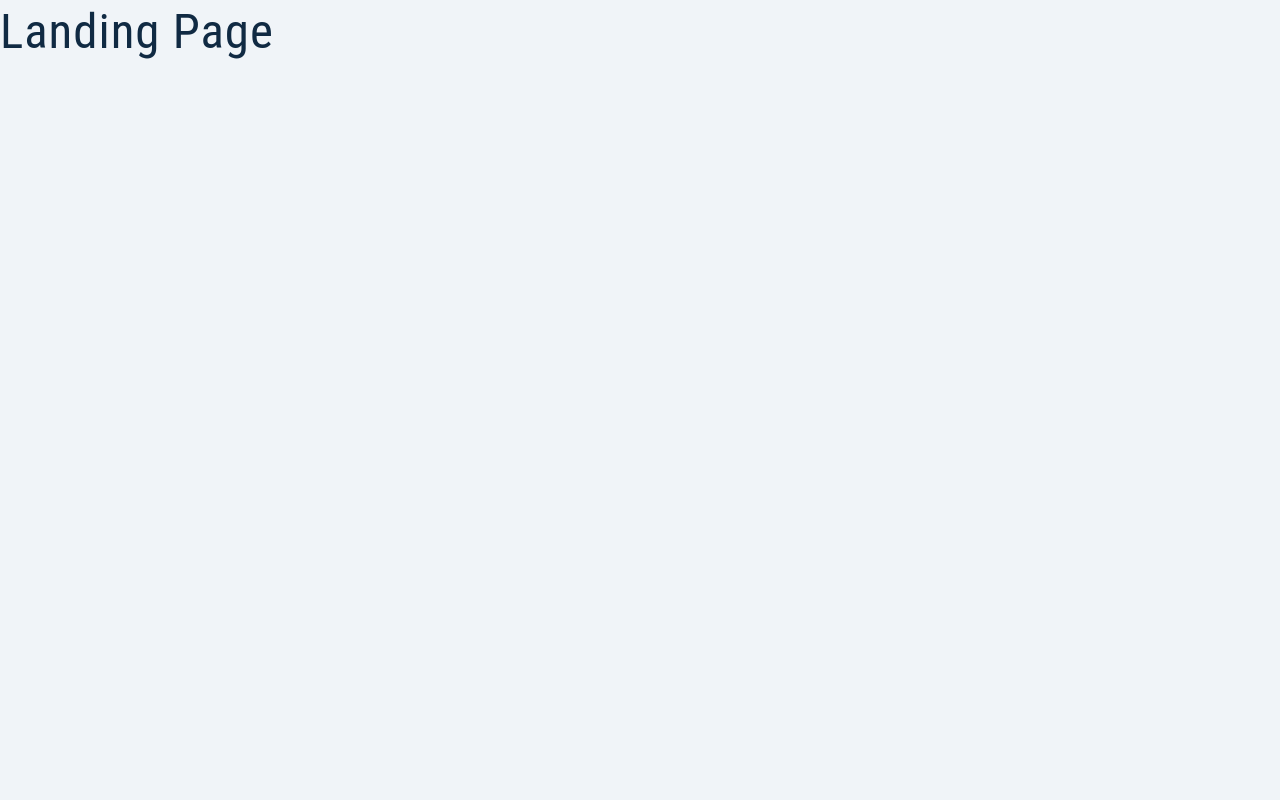
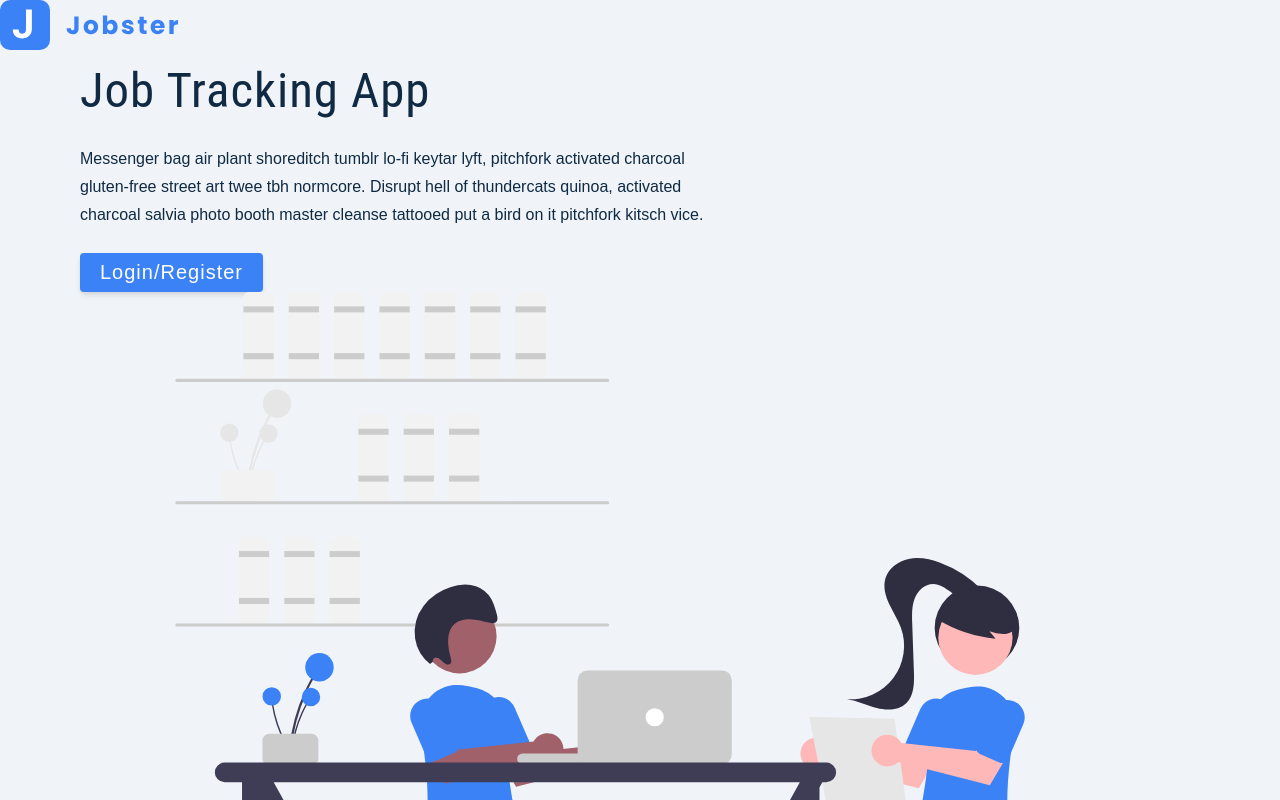
Before and after one commit to becasualle/jobhunter, a React (Create React App) app: page / in a window 1280 px wide. Shown: the top 800 px of the page. Built offline with nearby package versions, Linux system fonts and the light colour scheme.

Commit message:
5-Landing-basic-structure

```diff
--- a/src/pages/Landing.tsx
+++ b/src/pages/Landing.tsx
@@ -1,12 +1,24 @@
 import React from 'react'
 import logo from '../assets/images/logo.svg';
-import main from '../assets/images/logo.svg';
+import main from '../assets/images/main.svg';
 
 type Props = {}
 
 const Landing = (props: Props) => {
     return (
-        <h1>Landing page</h1>
+        <main>
+            <nav>
+                <img src={logo} alt="jobhunter logo" className='logo' />
+            </nav>
+            <div className="container page">
+                <div className="info">
+                    <h1>job <span>tracking</span> app</h1>
+                    <p>Messenger bag air plant shoreditch tumblr lo-fi keytar lyft, pitchfork activated charcoal gluten-free street art twee tbh normcore. Disrupt hell of thundercats quinoa, activated charcoal salvia photo booth master cleanse tattooed put a bird on it pitchfork kitsch vice. </p>
+                    <button className="btn btn-hero">Login/Register</button>
+                </div>
+                <img src={main} alt="job hunt" className='img main-img' />
+            </div>
+        </main>
     )
 }
 
```
